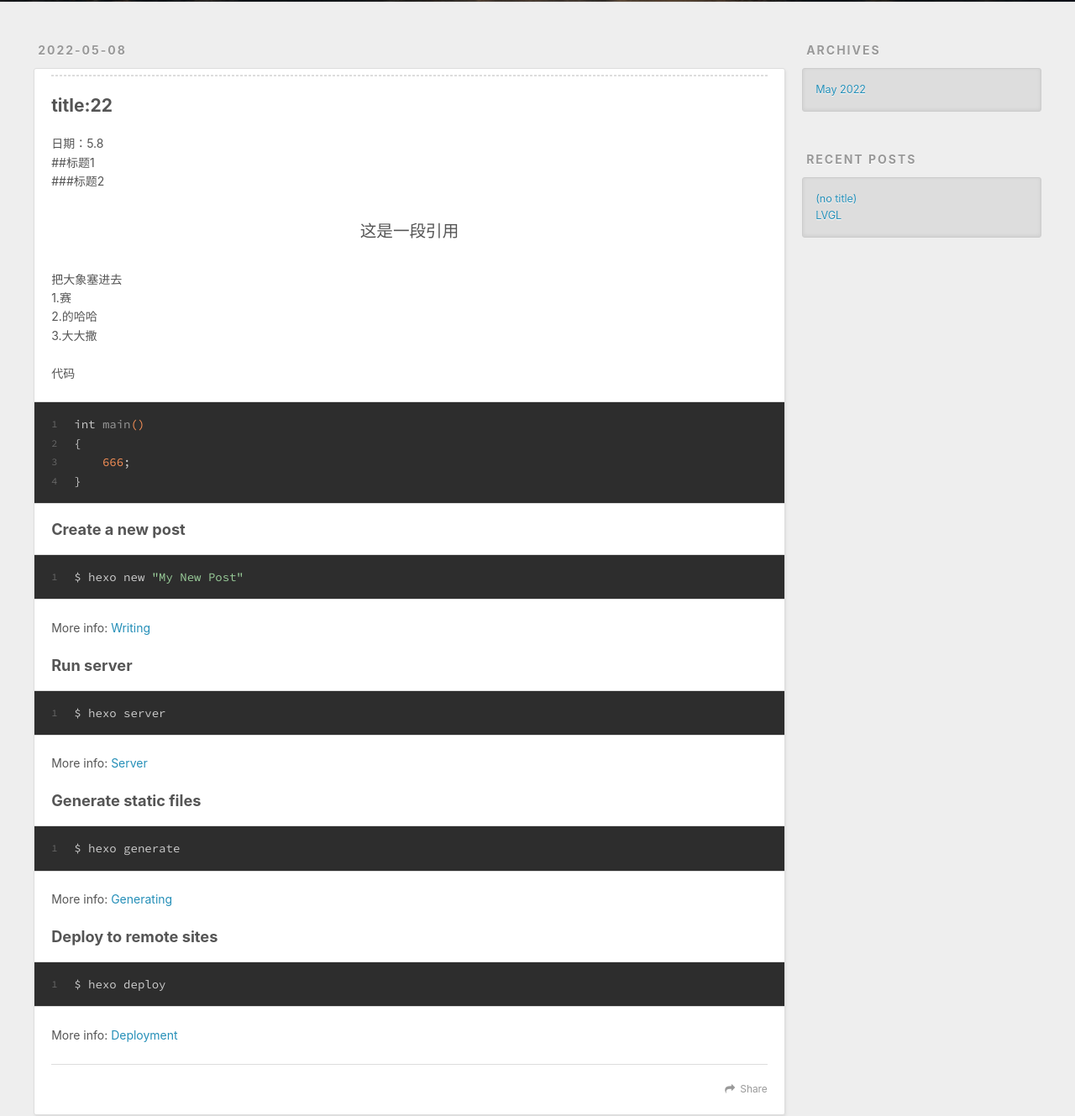
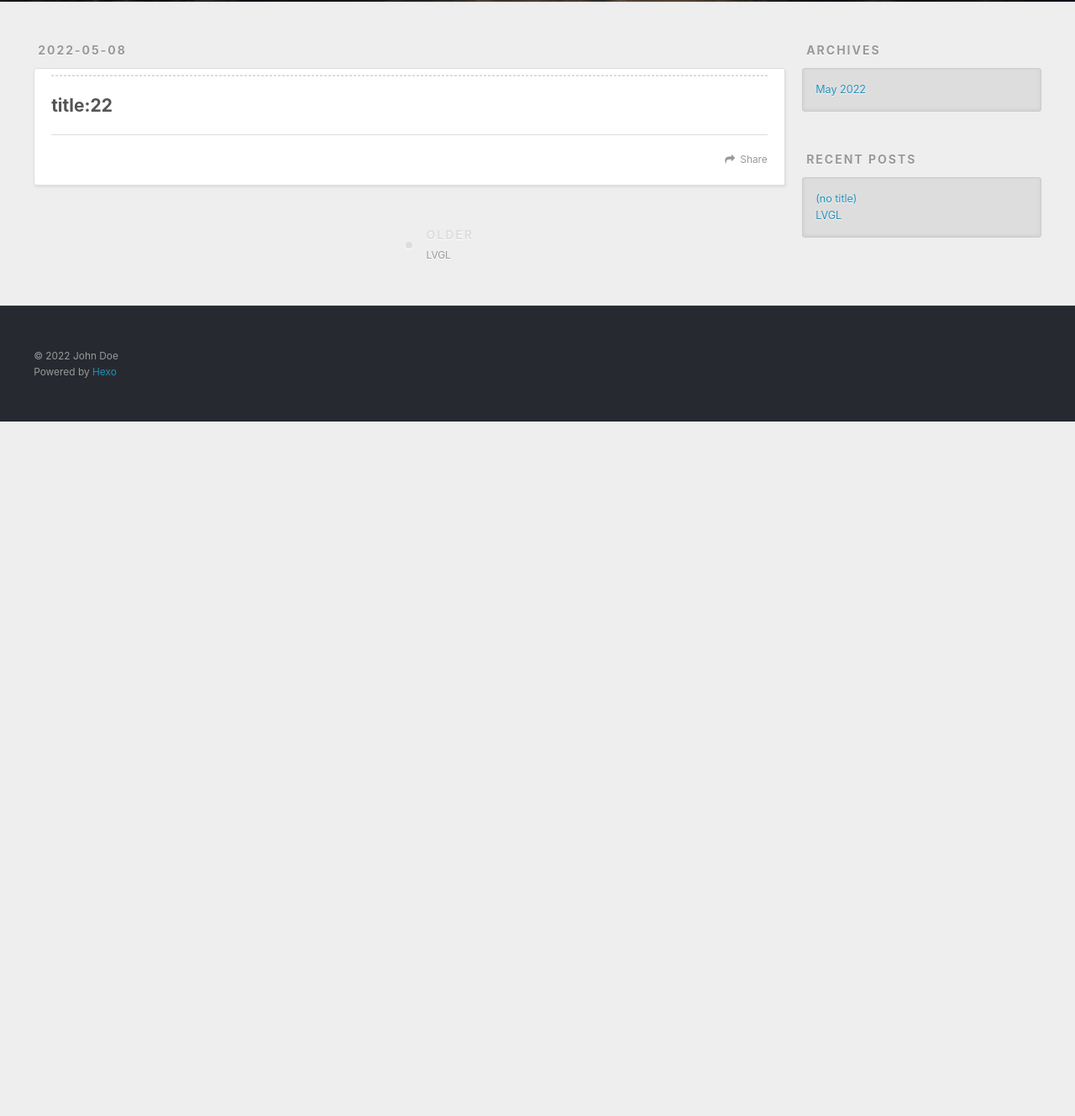
Before and after one commit to casitelwithdean/casitelwithdean.github.io, a plain HTML site: page 2022/05/08/hello-world - 副本/index.html in a window 1280 px wide. Shown: the part 298-1627 px from the top of the page at 84% size. After the commit the page ends 800 px from the top, so only its background shows below. Drawn offline with nearby package versions, Linux system fonts and the light colour scheme.

Commit message:
Site updated: 2022-05-08 20:30:46

```diff
--- a/2022/05/08/hello-world - 副本/index.html
+++ b/2022/05/08/hello-world - 副本/index.html
@@ -7,15 +7,15 @@
 
   <title>我是一个</title>
   <meta name="viewport" content="width=device-width, initial-scale=1, maximum-scale=1">
-  <meta name="description" content="title:22日期：5.8##标题1###标题2  这是一段引用  把大象塞进去1.赛2.的哈哈3.大大撒 代码 1234int main()&amp;#123;    666;&amp;#125; Create a new post1$ hexo new &quot;My New Post&quot;  More info: Writing Run server1$ hexo server  More in">
+  <meta name="description" content="title:22">
 <meta property="og:type" content="article">
 <meta property="og:title" content="我是一个">
 <meta property="og:url" content="http://example.com/2022/05/08/hello-world%20-%20%E5%89%AF%E6%9C%AC/index.html">
 <meta property="og:site_name" content="我是一个">
-<meta property="og:description" content="title:22日期：5.8##标题1###标题2  这是一段引用  把大象塞进去1.赛2.的哈哈3.大大撒 代码 1234int main()&amp;#123;    666;&amp;#125; Create a new post1$ hexo new &quot;My New Post&quot;  More info: Writing Run server1$ hexo server  More in">
+<meta property="og:description" content="title:22">
 <meta property="og:locale" content="en_US">
 <meta property="article:published_time" content="2022-05-08T12:28:20.008Z">
-<meta property="article:modified_time" content="2022-05-08T12:29:34.239Z">
+<meta property="article:modified_time" content="2022-05-08T12:30:31.970Z">
 <meta property="article:author" content="John Doe">
 <meta name="twitter:card" content="summary">
 
@@ -79,26 +79,7 @@
     <div class="article-entry" itemprop="articleBody">
 
         <hr>
-<h2 id="title-22"><a href="#title-22" class="headerlink" title="title:22"></a>title:22</h2><p>日期：5.8<br>##标题1<br>###标题2</p>
-<blockquote>
-<p>这是一段引用</p>
-</blockquote>
-<p>把大象塞进去<br>1.赛<br>2.的哈哈<br>3.大大撒</p>
-<p>代码</p>
-<figure class="highlight c"><table><tr><td class="gutter"><pre><span class="line">1</span><br><span class="line">2</span><br><span class="line">3</span><br><span class="line">4</span><br></pre></td><td class="code"><pre><span class="line"><span class="type">int</span> <span class="title function_">main</span><span class="params">()</span></span><br><span class="line">&#123;</span><br><span class="line">    <span class="number">666</span>;</span><br><span class="line">&#125;</span><br></pre></td></tr></table></figure>
-<h3 id="Create-a-new-post"><a href="#Create-a-new-post" class="headerlink" title="Create a new post"></a>Create a new post</h3><figure class="highlight bash"><table><tr><td class="gutter"><pre><span class="line">1</span><br></pre></td><td class="code"><pre><span class="line">$ hexo new <span class="string">&quot;My New Post&quot;</span></span><br></pre></td></tr></table></figure>
-
-<p>More info: <a target="_blank" rel="noopener" href="https://hexo.io/docs/writing.html">Writing</a></p>
-<h3 id="Run-server"><a href="#Run-server" class="headerlink" title="Run server"></a>Run server</h3><figure class="highlight bash"><table><tr><td class="gutter"><pre><span class="line">1</span><br></pre></td><td class="code"><pre><span class="line">$ hexo server</span><br></pre></td></tr></table></figure>
-
-<p>More info: <a target="_blank" rel="noopener" href="https://hexo.io/docs/server.html">Server</a></p>
-<h3 id="Generate-static-files"><a href="#Generate-static-files" class="headerlink" title="Generate static files"></a>Generate static files</h3><figure class="highlight bash"><table><tr><td class="gutter"><pre><span class="line">1</span><br></pre></td><td class="code"><pre><span class="line">$ hexo generate</span><br></pre></td></tr></table></figure>
-
-<p>More info: <a target="_blank" rel="noopener" href="https://hexo.io/docs/generating.html">Generating</a></p>
-<h3 id="Deploy-to-remote-sites"><a href="#Deploy-to-remote-sites" class="headerlink" title="Deploy to remote sites"></a>Deploy to remote sites</h3><figure class="highlight bash"><table><tr><td class="gutter"><pre><span class="line">1</span><br></pre></td><td class="code"><pre><span class="line">$ hexo deploy</span><br></pre></td></tr></table></figure>
-
-<p>More info: <a target="_blank" rel="noopener" href="https://hexo.io/docs/one-command-deployment.html">Deployment</a></p>
-
+<h2 id="title-22"><a href="#title-22" class="headerlink" title="title:22"></a>title:22</h2>
 
     </div>
     <footer class="article-footer">
```
Also changed, not shown: index.html (+1 -20 lines).
